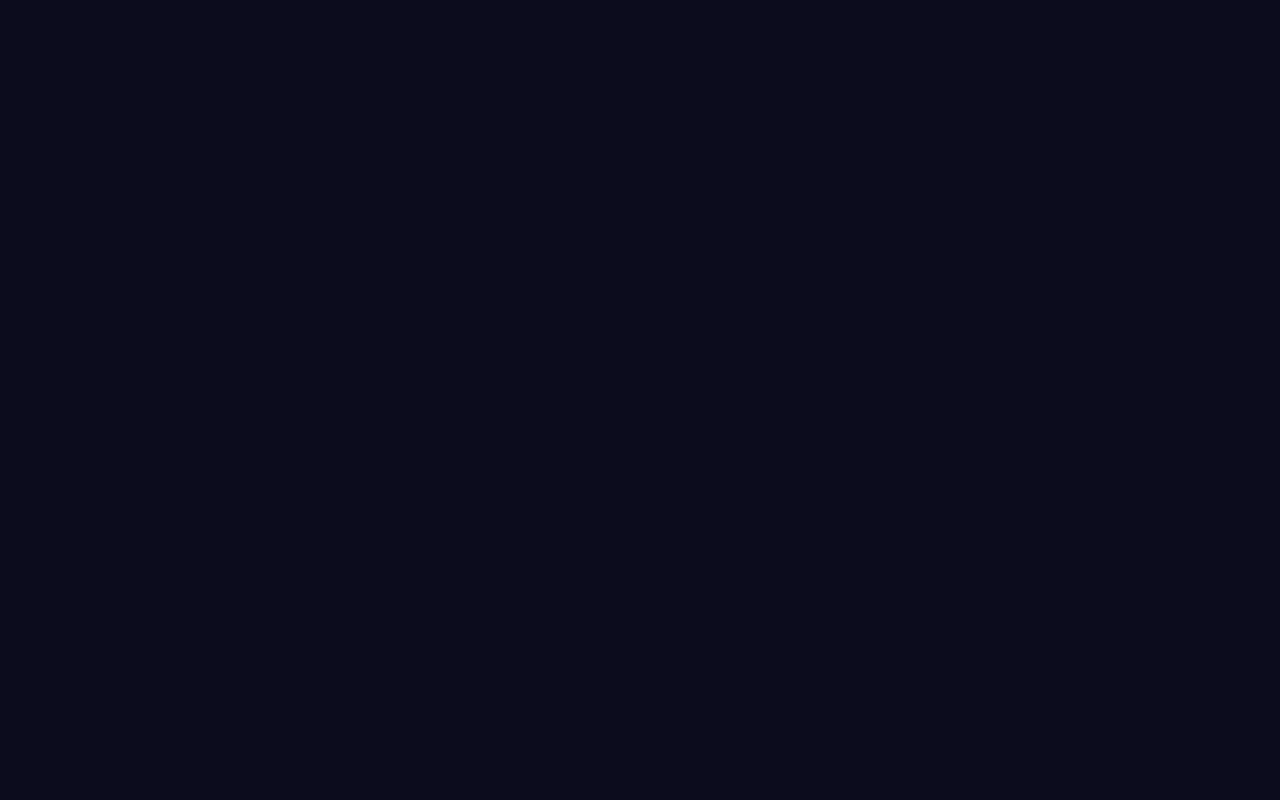
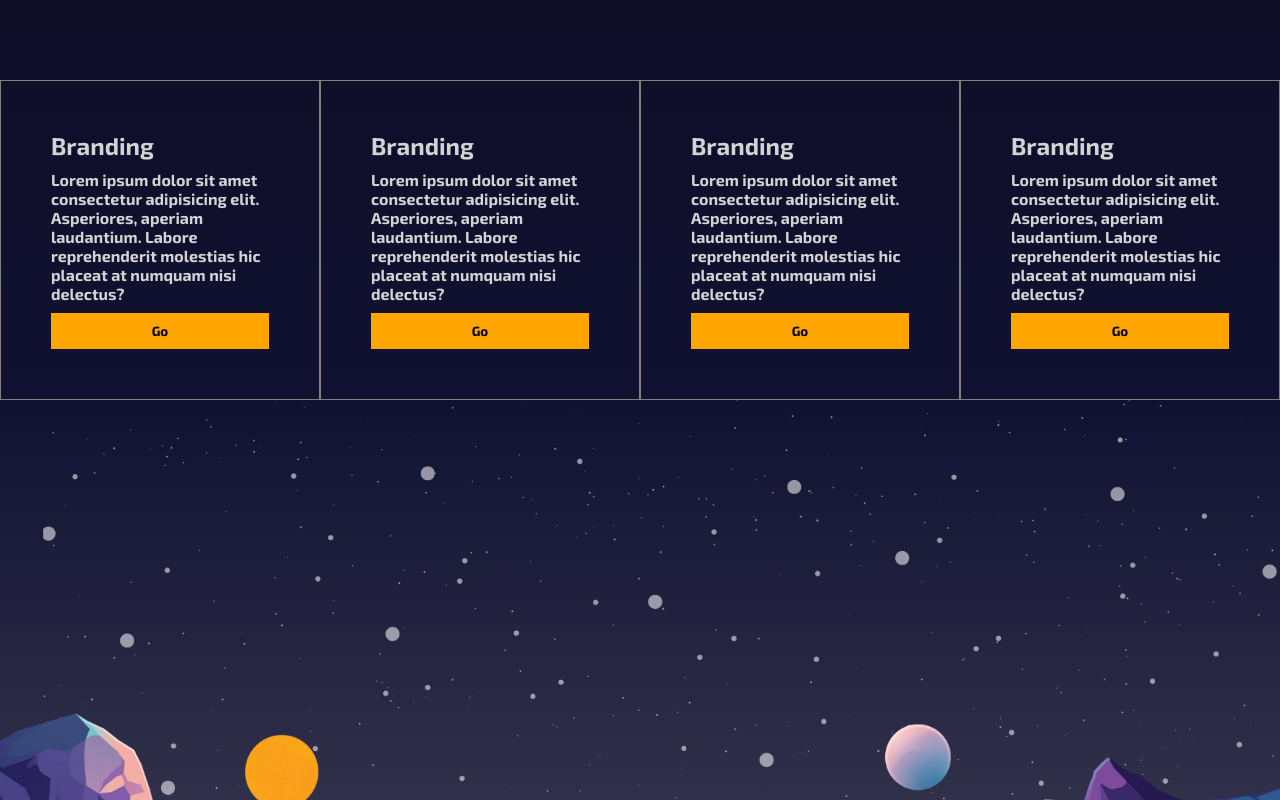
Before and after one commit to aslezar/aslezar, a React (Vite) app: page / in a window 1280 px wide. Shown: the part 2000-2800 px from the top of the page. Built offline with nearby package versions, Linux system fonts and the light colour scheme.

Commit message:
Update App.jsx with component imports

```diff
--- a/src/App.jsx
+++ b/src/App.jsx
@@ -10,16 +10,24 @@ import "./app.scss";
 function App() {
 	return (
 		<>
-			{/* <Cursor /> */}
+			<Cursor />
 			<section id="Homepage">
 				<Navbar />
 				<Hero />
 			</section>
-			<section id="Services">{/* <Parallax type="services" /> */}</section>
-			<section>{/* <Services /> */}</section>
-			<section id="Portfolio">{/* <Parallax type="portfolio" /> */}</section>
+			<section id="Services">
+				<Parallax type="services" />
+			</section>
+			<section>
+				<Services />
+			</section>
+			<section id="Portfolio">
+				<Parallax type="portfolio" />
+			</section>
 			<Portfolio />
-			<section id="Contact">{/* <Contact /> */}</section>
+			<section id="Contact">
+				<Contact />
+			</section>
 		</>
 	);
 }
```
